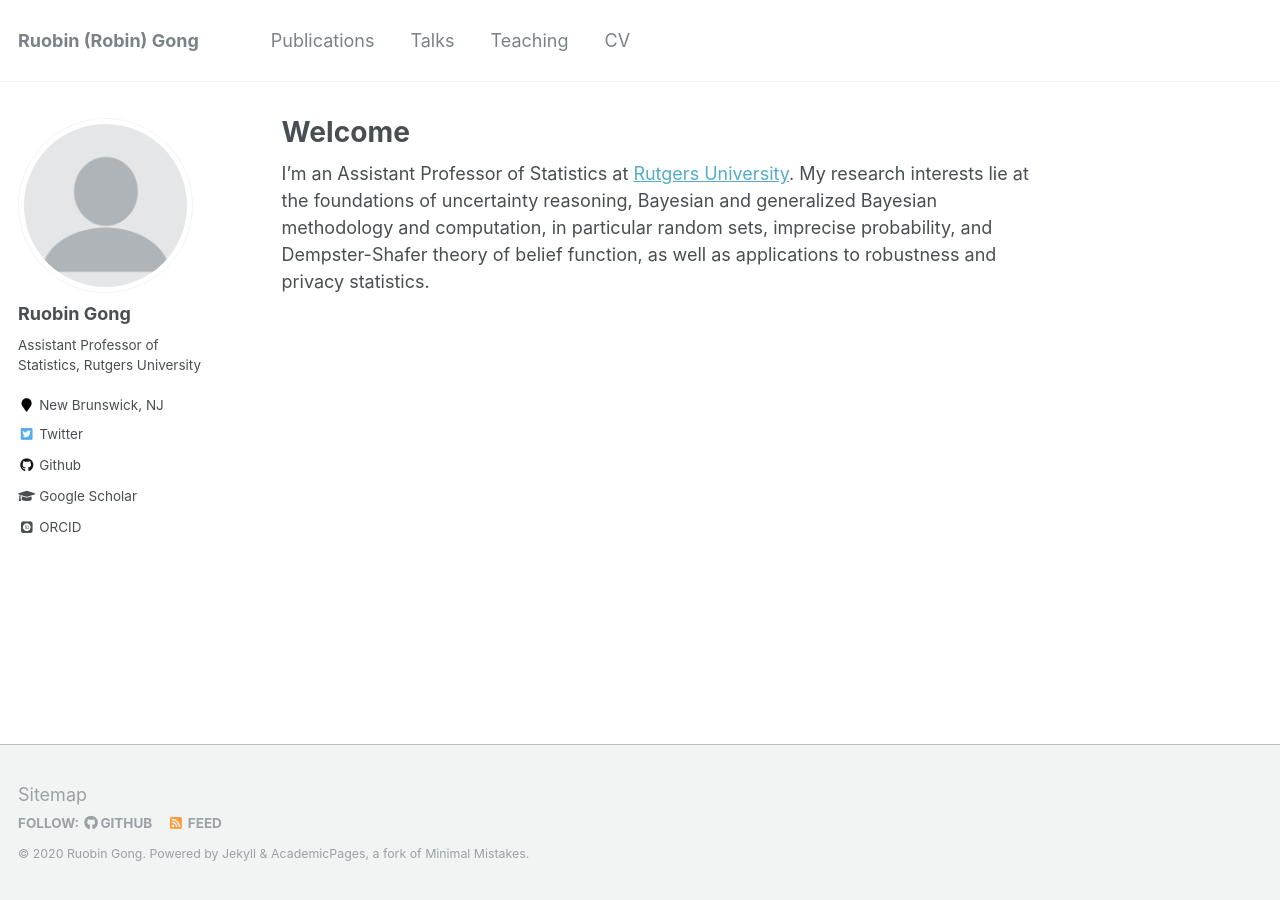
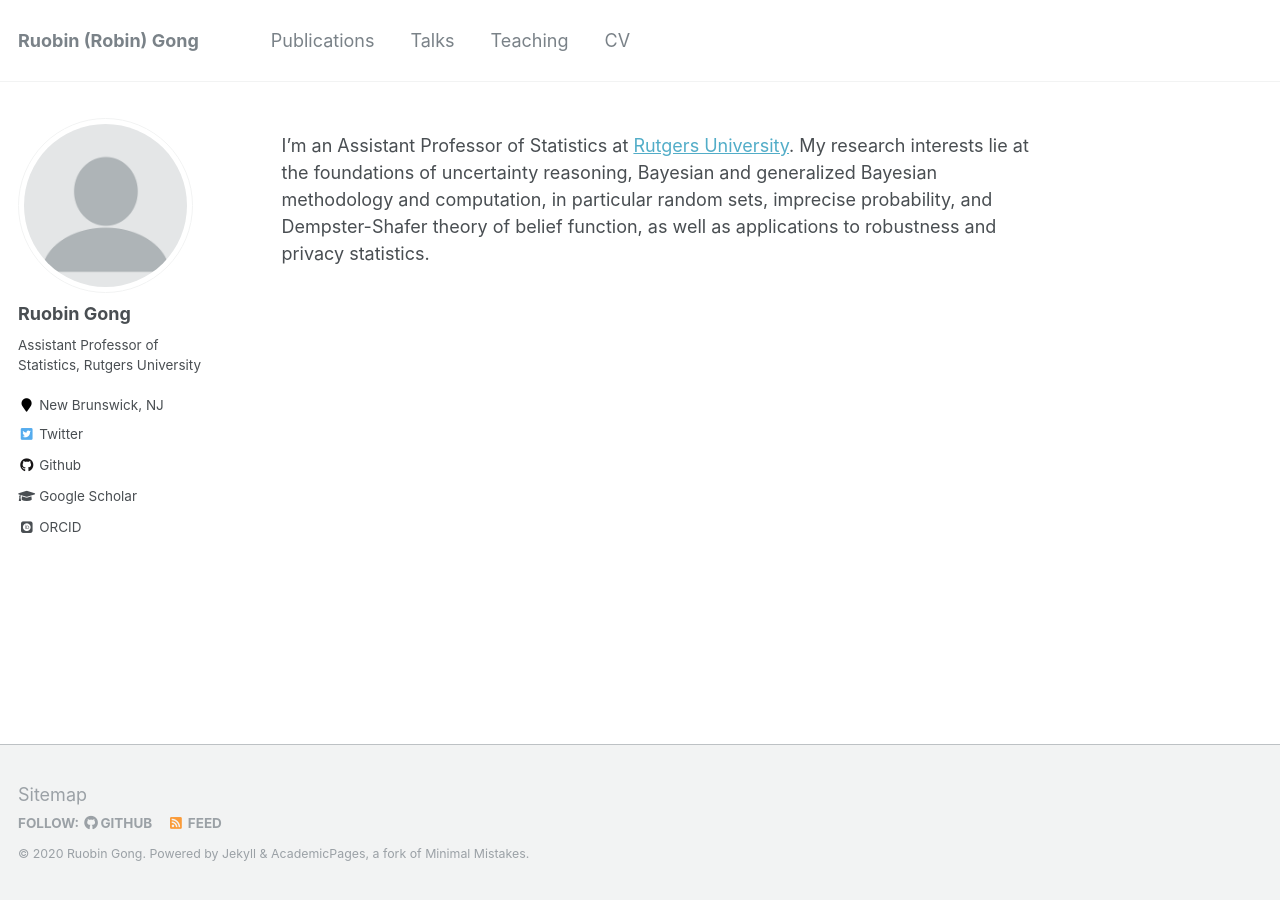
Before and after one commit to RuobinGong/RuobinGong.github.io, a Jekyll site: the page built from _pages/main.md, in a window 1280 px wide. Built offline with Jekyll 4.4.1, drawn with Linux system fonts in a browser that asks for light colours; some web fonts are replaced.

Commit message:
Update and rename about.md to main.md

```diff
--- a/_pages/about.md
+++ b/_pages/main.md
@@ -1,11 +1,9 @@
 ---
 permalink: /
-title: "Welcome"
+title: ""
 excerpt: "About me"
 author_profile: true
-redirect_from:
-  - /about/
-  - /about.html
+
 ---
 
 
```
